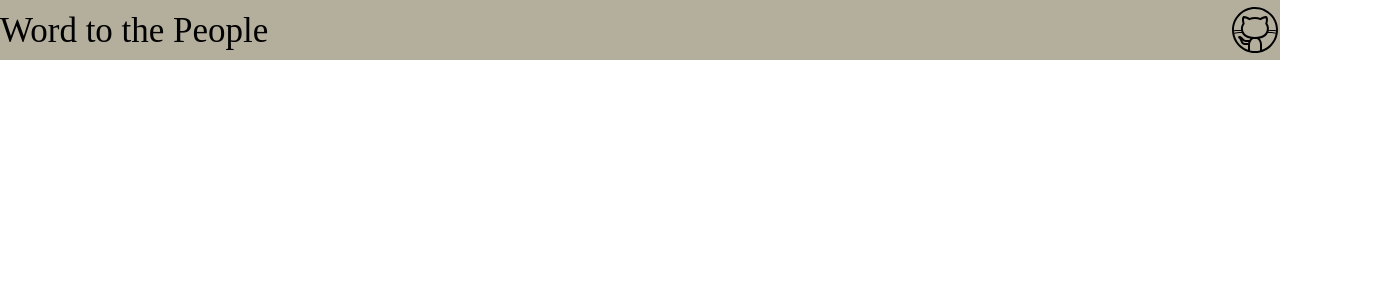
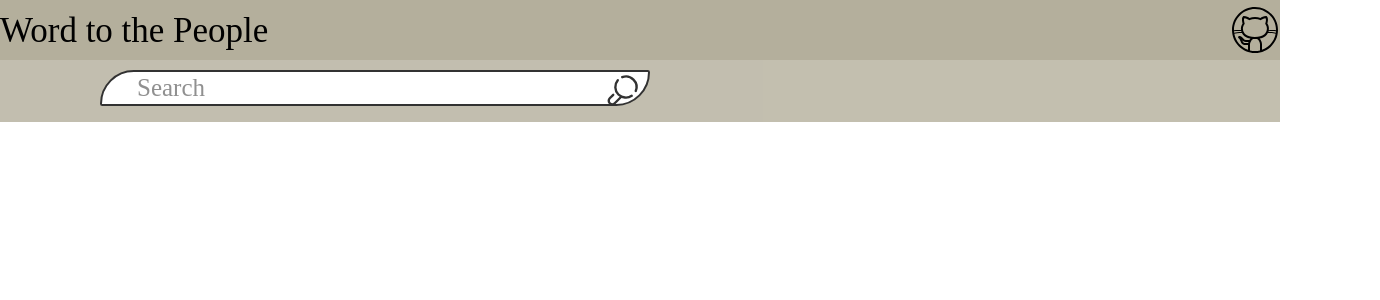
Before and after one commit to Roverp1/Word_To_The_People.jsx, a React (Vite) app: page / in a window 1280 px wide. Shown: the top 300 px of the page, 1380 px wide, since content can reach past the window. Built offline with nearby package versions, Linux system fonts and the light colour scheme.

Commit message:
Add search panel

```diff
--- a/src/App.jsx
+++ b/src/App.jsx
@@ -1,4 +1,5 @@
 import Header from './components/widgets/header/header'
+import Search from './components/widgets/search/search'
 
 import './App.css'
 
@@ -8,6 +9,7 @@ function App() {
     <>
       <div className='container'>
         <Header />
+        <Search />
       </div>
     </>
   )
--- a/src/components/widgets/header/header.jsx
+++ b/src/components/widgets/header/header.jsx
@@ -4,7 +4,7 @@ import "./header.css";
 
 const Header = () => {
   return (
-    <>
+   <>
       <header className="header">
         <div className="container header__content">
           <div className="header__logo">
--- /dev/null
+++ b/src/components/widgets/search/search.css
@@ -0,0 +1,50 @@
+.search__section {
+  height: 62px;
+  background-color: #B4AF9C;
+  opacity: 0.8;
+  left: calc((100% - 100vw) / 2);
+  position: relative;
+  width: 100vw;
+}
+
+.search__wraper {
+  position: relative;
+  top: 5px;
+  transition: all .2s ease;
+  left: 100px;
+}
+
+.search__wraper:hover {
+  top: 3px;
+}
+
+.search__input {
+  border: 2px solid #000;
+  font-size: 25px;
+  padding: 2px 35px;
+  border-radius: 45px 3px;
+  position: absolute;
+  top: 5px;
+  min-width: 550px;
+  transition: all .2s ease;
+}
+
+.search__input:hover {
+  box-shadow: 6px 6px 6px rgba(0, 0, 0, .3);
+}
+
+.search__span svg {
+  position: absolute;
+  transform: rotate(90deg);
+  scale: .77;
+  top: 0px;
+  left: 498px;
+}
+
+.search__span svg path {
+  transition: all .2s;
+}
+
+.search__span:hover svg path {
+  stroke: #612f00;
+}
--- /dev/null
+++ b/src/components/widgets/search/search.jsx
@@ -0,0 +1,23 @@
+import './search.css'
+
+const Search = () => {
+
+  return (
+    <>
+      <section className='search search__section'>
+        <div className='search__wraper container'>
+          <input type='text' className='search__input' placeholder='Search'/>
+          <span className='search__span'>
+            <svg xmlns="http://www.w3.org/2000/svg" x="0px" y="0px" width="50" height="50" viewBox="0 0 48 48">
+              <path fill="none" stroke="#000" stroke-linecap="round" stroke-linejoin="round" stroke-miterlimit="10" stroke-width="3" d="M32.4,26.2l8.1,8.1c1.7,1.7,1.7,4.5,0,6.2l0,0c-1.7,1.7-4.5,1.7-6.2,0L30,36.2"></path>
+              <path fill="none" stroke="#000" stroke-linecap="round" stroke-linejoin="round" stroke-miterlimit="10" stroke-width="3" d="M8,25c-1.8-4.7-0.8-10.2,3-14c3.8-3.8,9.5-4.8,14.2-2.9"></path>
+              <path fill="none" stroke="#000" stroke-linecap="round" stroke-linejoin="round" stroke-miterlimit="10" stroke-width="3" d="M31.3,13.1c3.4,5.1,2.8,12.1-1.7,16.6c-4.9,4.9-12.6,5.1-17.7,0.8"></path>
+            </svg>
+          </span>
+        </div>
+      </section>
+    </>
+  )
+}
+
+export default Search
```
Also changed, not shown: 1 other file (tests, documents, lock files or other folders).
